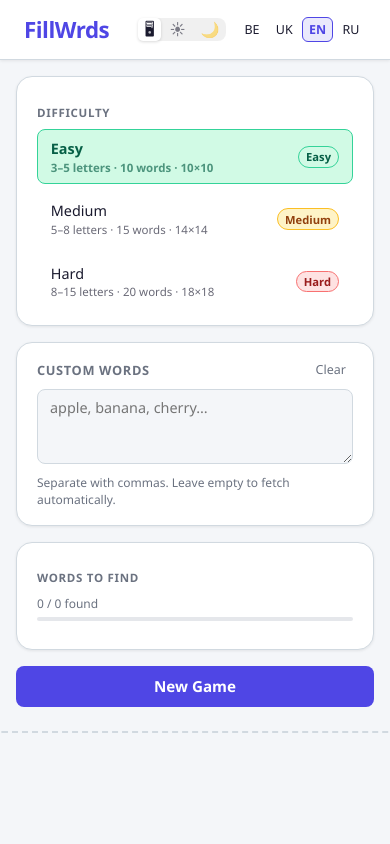
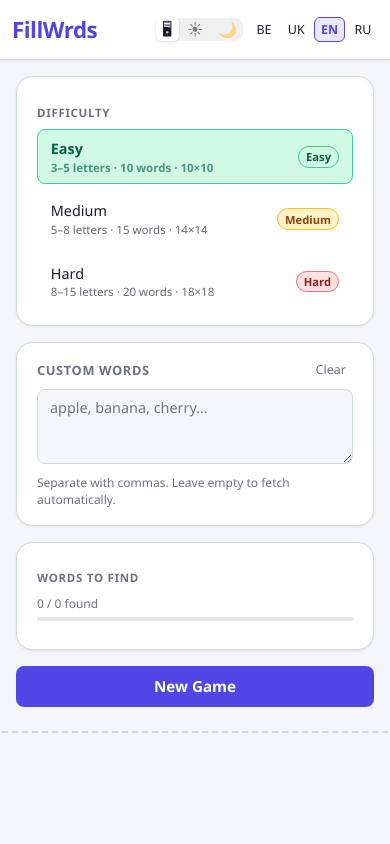
Before and after one commit to fillwrds/fillwrds, a plain HTML site: page index.html in a window 390 px wide. Shown: the top 844 px of the page. Drawn offline with Linux system fonts and the light colour scheme.

Commit message:
fix: remove horizontal scroll on mobile
- Add overflow-x: hidden to html and body
- Constrain app-header with max-width and overflow: hidden
- Reduce header padding and controls gap on narrow screens

Co-Authored-By: Claude Sonnet 4.6 <noreply@anthropic.com>

```diff
--- a/styles/global.css
+++ b/styles/global.css
@@ -10,6 +10,7 @@
 html {
   font-size: 16px;
   -webkit-text-size-adjust: 100%;
+  overflow-x: hidden;
 }
 
 body {
@@ -20,6 +21,8 @@ body {
   display: flex;
   flex-direction: column;
   align-items: center;
+  overflow-x: hidden;
+  width: 100%;
 }
 
 button {
@@ -167,6 +170,7 @@ ul {
    ============================================= */
 .app-header {
   width: 100%;
+  max-width: 100%;
   height: var(--header-height);
   background: var(--color-surface);
   border-bottom: 1px solid var(--color-border);
@@ -175,6 +179,7 @@ ul {
   justify-content: space-between;
   padding: 0 1.5rem;
   box-shadow: var(--shadow-sm);
+  overflow: hidden;
 }
 
 .header-controls {
@@ -394,6 +399,7 @@ ul {
   .app-main {
     flex-direction: column;
     padding: 1rem;
+    width: 100%;
   }
 
   .app-sidebar {
@@ -401,3 +407,13 @@ ul {
     width: 100%;
   }
 }
+
+@media (max-width: 480px) {
+  .app-header {
+    padding: 0 .75rem;
+  }
+
+  .header-controls {
+    gap: .4rem;
+  }
+}
```
